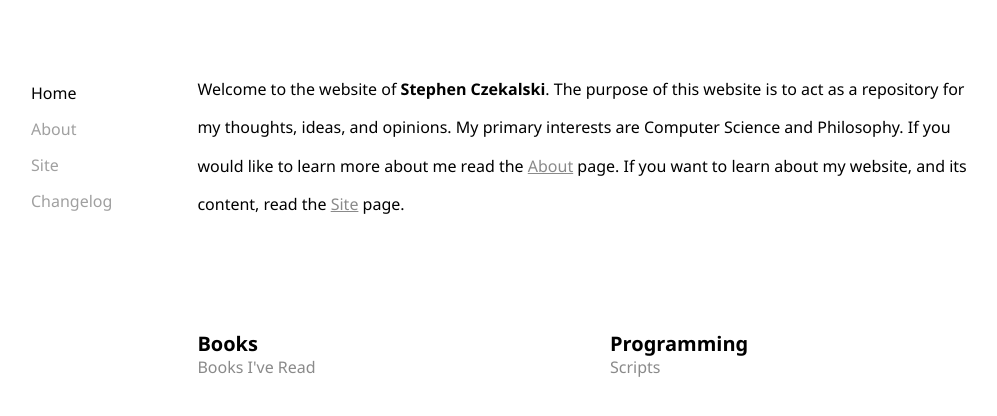
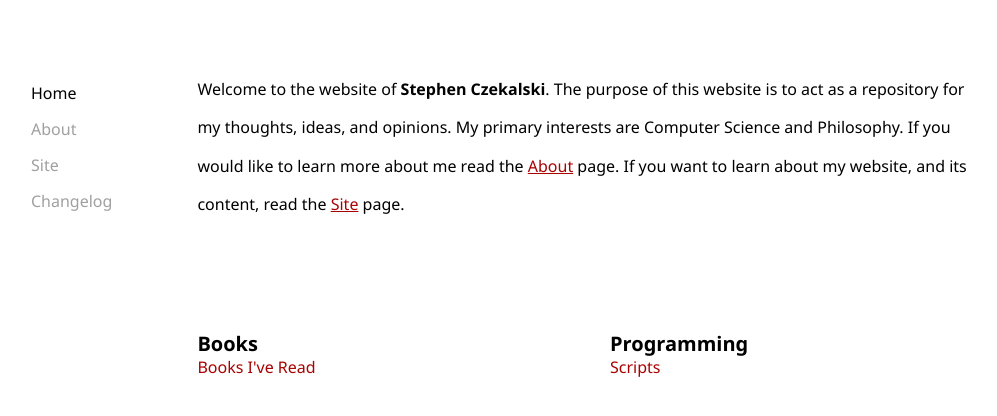
Before and after one commit to stephencz/old-stephencz-com, a Jekyll site: the page built from index.html, in a window 1280 px wide. Shown: the top 416 px of the page, without its empty margins (129-1126 px from the left). Built offline with Jekyll 4.4.1, drawn with Linux system fonts in a browser that asks for light colours; nearby versions of some CDN libraries.

Commit message:
Changed link color

```diff
--- a/assets/css/base.scss
+++ b/assets/css/base.scss
@@ -10,7 +10,7 @@
 
 $font-color: #000000;
 $meta-color: #a0a0a0;
-$link-color: #8a8a8a;
+$link-color: #a90202;
 $hover-color: #cacaca;
 $faded-color: rgba(1, 1, 1, 0.2);
 
```
